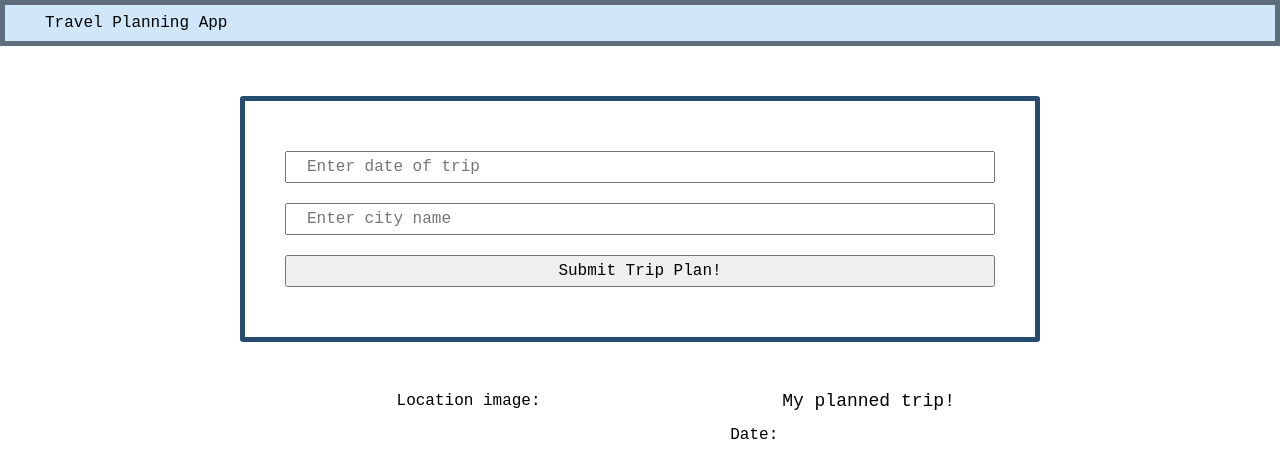
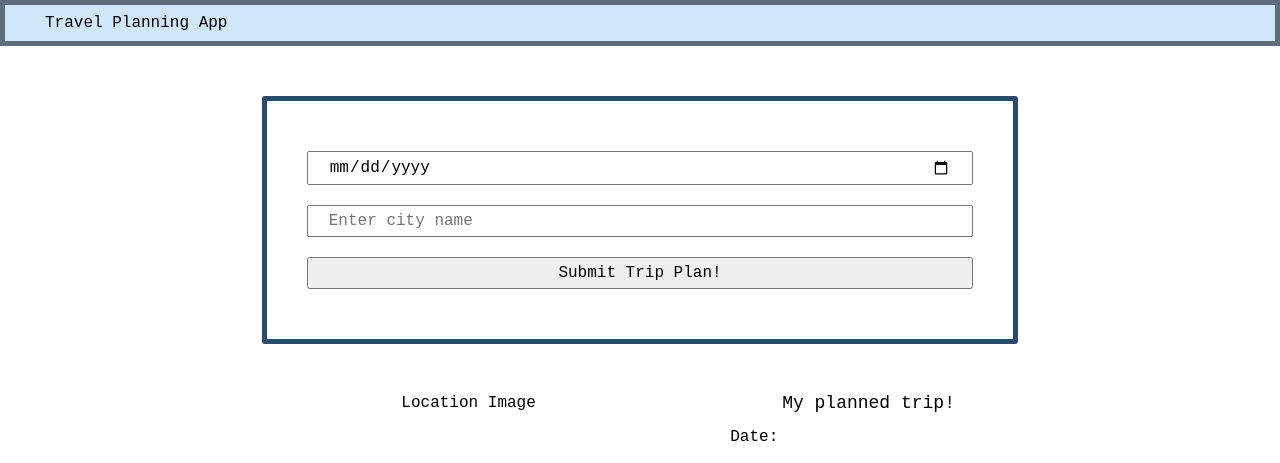
Before and after one commit to Brian-Lovell/Travel-App, a website built with webpack: page src/client/views/index.html in a window 1280 px wide. Shown: the top 463 px of the page. Built offline with nearby package versions, Linux system fonts and the light colour scheme.

Commit message:
Add input type date

```diff
--- a/src/client/views/index.html
+++ b/src/client/views/index.html
@@ -21,7 +21,7 @@
             <main>
                 <section id="formSection">
                     <form class="" id="form">
-                        <input id="tripDate" type="text" name="input" value="" placeholder="Enter date of trip">
+                        <input id="tripDate" type="date" name="input" value="" placeholder="Enter date of trip">
                         <input id="location" type="text" name="input" value="" placeholder="Enter city name">
                         <input title="Access key is alt+s" type="submit" name="" value="Submit Trip Plan!" accesskey="s">
                     </form>
@@ -36,7 +36,7 @@
                     <h4 class="results forecastH">Forecast:</h4>
                     <img class="results" id="currentWeatherIcon">
                     <div class="results" id ="currentWeatherDescription"></div>
-                    <h4 class="results imageH">Location image:</h4>
+                    <h4 class="results imageH">Location Image</h4>
                     <img class="results" id ="resultsImage">
                 </section>
             </main>
```
